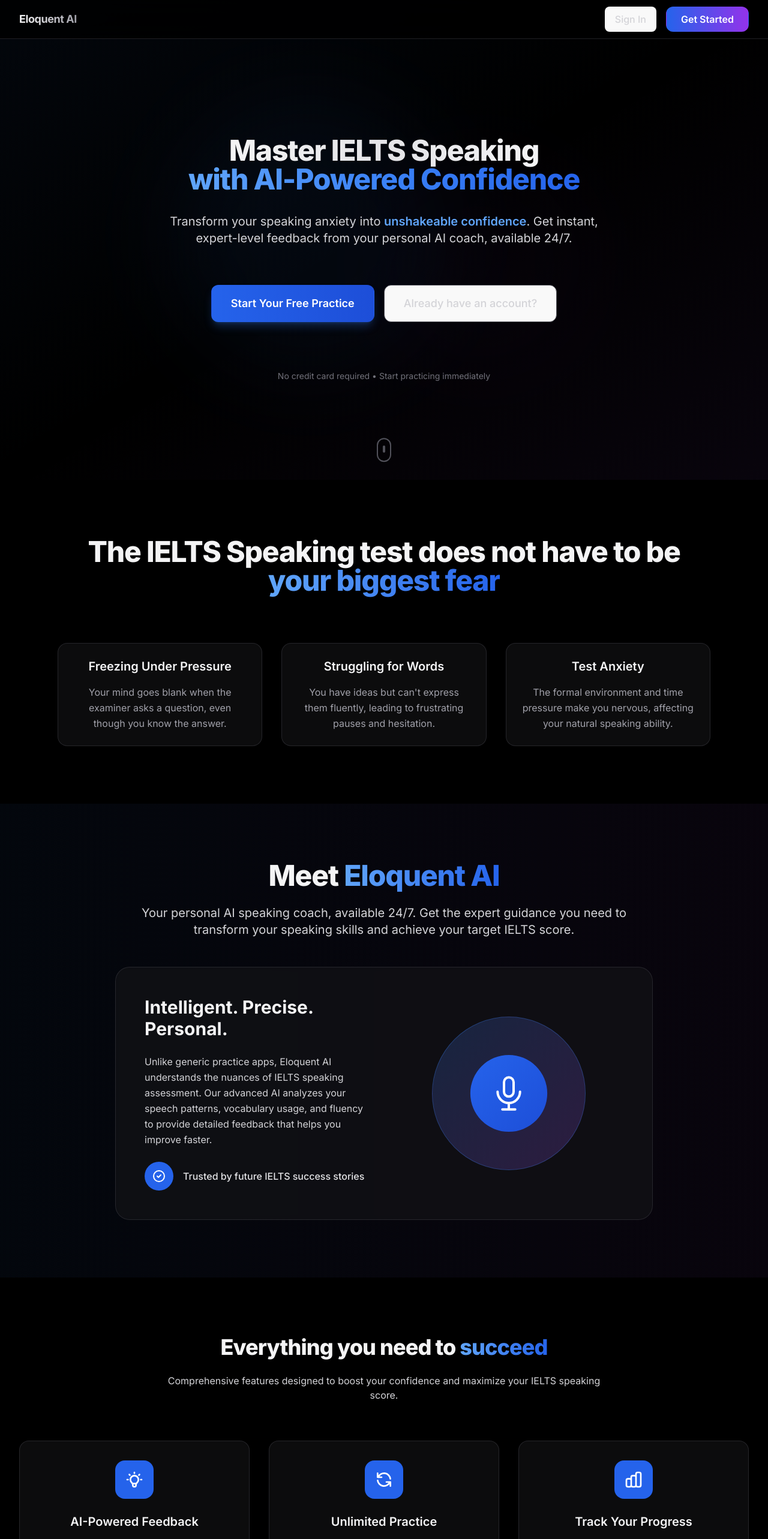
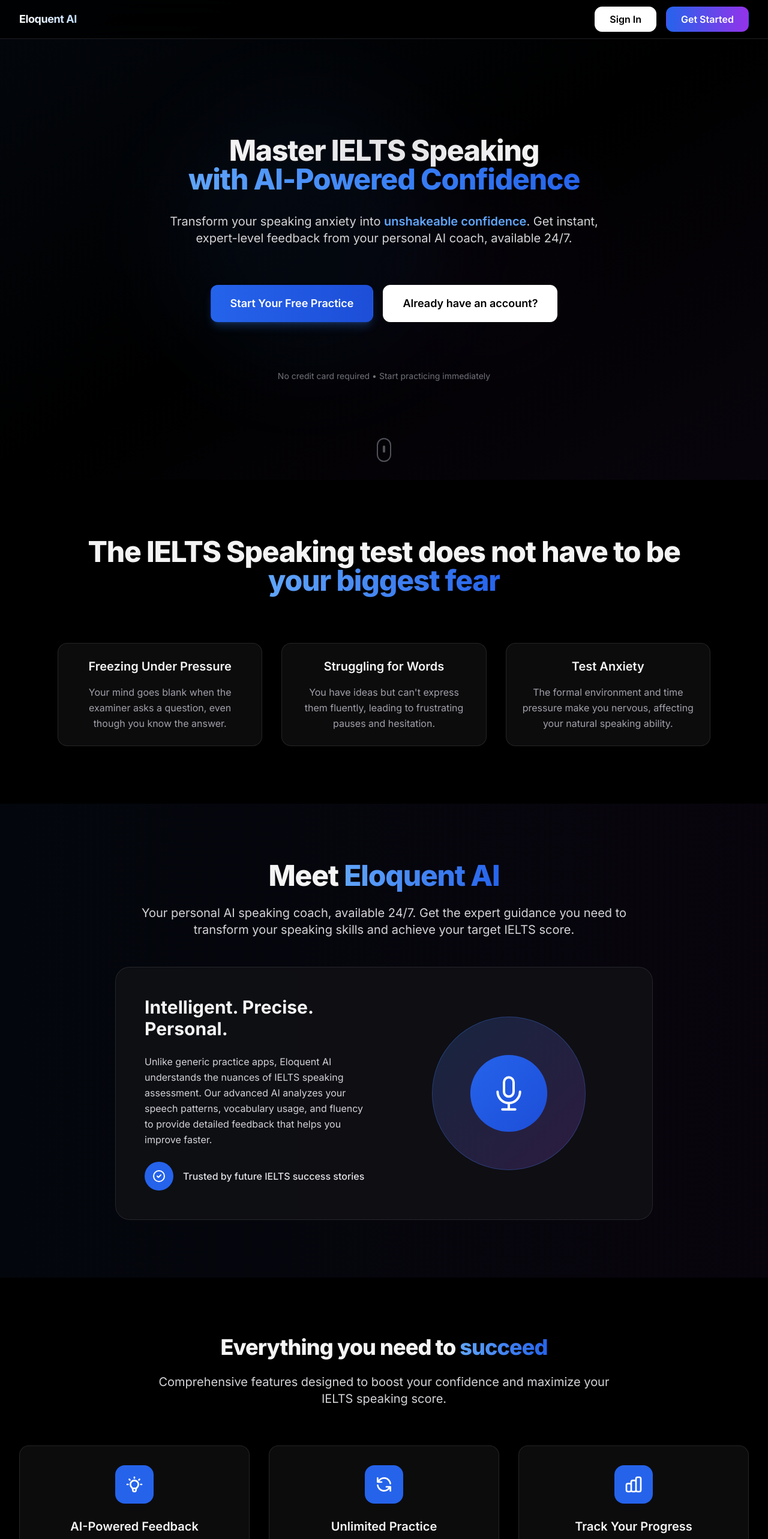
Before and after one commit to salmanajma3862/eloquent-ai, a React (Vite) app: page / in a window 1280 px wide. Shown: the top 2566 px of the page at 60% size. Built offline with nearby package versions, Linux system fonts and the light colour scheme.

Commit message:
fixed the font size and buttons issues in landing page

```diff
--- a/src/components/Navigation.tsx
+++ b/src/components/Navigation.tsx
@@ -63,7 +63,7 @@
                 <div className="max-w-7xl mx-auto px-4 sm:px-6 lg:px-8">
                     <div className="flex justify-between items-center h-16">
                         <div className="flex items-center">
-                            <h1 className="text-lg font-bold bg-gradient-to-r from-zinc-100 to-zinc-400 bg-clip-text text-transparent tracking-tight">
+                            <h1 className="text-lg font-bold bg-gradient-to-r from-white to-blue-200 bg-clip-text text-transparent tracking-tight">
                                 Eloquent AI
                             </h1>
                         </div>
@@ -74,7 +74,7 @@
                                 whileHover={{ scale: 1.05 }}
                                 whileTap={{ scale: 0.95 }}
                                 onClick={handleSignIn}
-                                className="px-4 py-2 text-zinc-300 hover:text-white transition-colors duration-200"
+                                className="px-6 py-2 bg-white text-black hover:bg-black hover:text-white border border-white rounded-xl font-semibold transition-all duration-300"
                             >
                                 Sign In
                             </motion.button>
@@ -154,7 +154,7 @@
                         <div className="w-8 h-8 bg-gradient-to-r from-blue-600 to-purple-600 rounded-lg flex items-center justify-center">
                             <FaGraduationCap className="text-white text-sm" />
                         </div>
-                        <h1 className="text-xl font-bold bg-gradient-to-r from-zinc-100 via-blue-200 to-purple-200 bg-clip-text text-transparent">
+                        <h1 className="text-xl font-bold bg-gradient-to-r from-white via-blue-100 to-blue-200 bg-clip-text text-transparent">
                             Eloquent AI
                         </h1>
                     </motion.div>
--- a/src/pages/LandingPage.tsx
+++ b/src/pages/LandingPage.tsx
@@ -148,7 +148,7 @@
                                 whileHover={{ scale: 1.05 }}
                                 whileTap={{ scale: 0.95 }}
                                 onClick={handleSignIn}
-                                className="border border-zinc-600 hover:border-zinc-400 hover:bg-zinc-800/50 text-zinc-300 hover:text-zinc-100 px-6 sm:px-8 py-3 sm:py-4 rounded-xl text-base sm:text-lg font-medium transition-all duration-300"
+                                className="bg-white text-black hover:bg-black hover:text-white border border-white px-6 sm:px-8 py-3 sm:py-4 rounded-xl text-base sm:text-lg font-semibold transition-all duration-300"
                             >
                                 Already have an account?
                             </motion.button>
@@ -326,7 +326,7 @@
                             <h2 className="text-2xl sm:text-3xl md:text-4xl font-extrabold text-zinc-100 tracking-tight">
                                 Everything you need to <span className="bg-gradient-to-r from-blue-400 to-blue-600 bg-clip-text text-transparent">succeed</span>
                             </h2>
-                            <p className="text-base text-zinc-300 max-w-3xl mx-auto">
+                            <p className="text-md md:text-xl text-zinc-300 max-w-3xl mx-auto">
                                 Comprehensive features designed to boost your confidence and maximize your IELTS speaking score.
                             </p>
                         </motion.div>
@@ -394,7 +394,7 @@
                             <h2 className="text-3xl sm:text-4xl md:text-5xl font-extrabold text-zinc-100 tracking-tight">
                                 Join the <span className="bg-gradient-to-r from-blue-400 to-blue-600 bg-clip-text text-transparent">success stories</span>
                             </h2>
-                            <p className="text-base text-zinc-300 max-w-3xl mx-auto">
+                            <p className="text-md md:text-xl text-zinc-300 max-w-3xl mx-auto">
                                 Students worldwide are achieving their target IELTS scores with Eloquent AI's personalized coaching.
                             </p>
                         </motion.div>
@@ -402,10 +402,10 @@
                         <div className="grid md:grid-cols-3 gap-8">
                             {[
                                 {
-                                    quote: "This was the key to my Band 8.5. The feedback was more detailed than any human tutor I've worked with.",
+                                    quote: "This was the key to my Band 8.0. The feedback was more detailed than any human tutor I've worked with.",
                                     author: "Sarah Chen",
                                     role: "Medical Student",
-                                    score: "8.5"
+                                    score: "8.0"
                                 },
                                 {
                                     quote: "I went from freezing up during practice to speaking confidently in my actual test. The AI coaching really works.",
```
